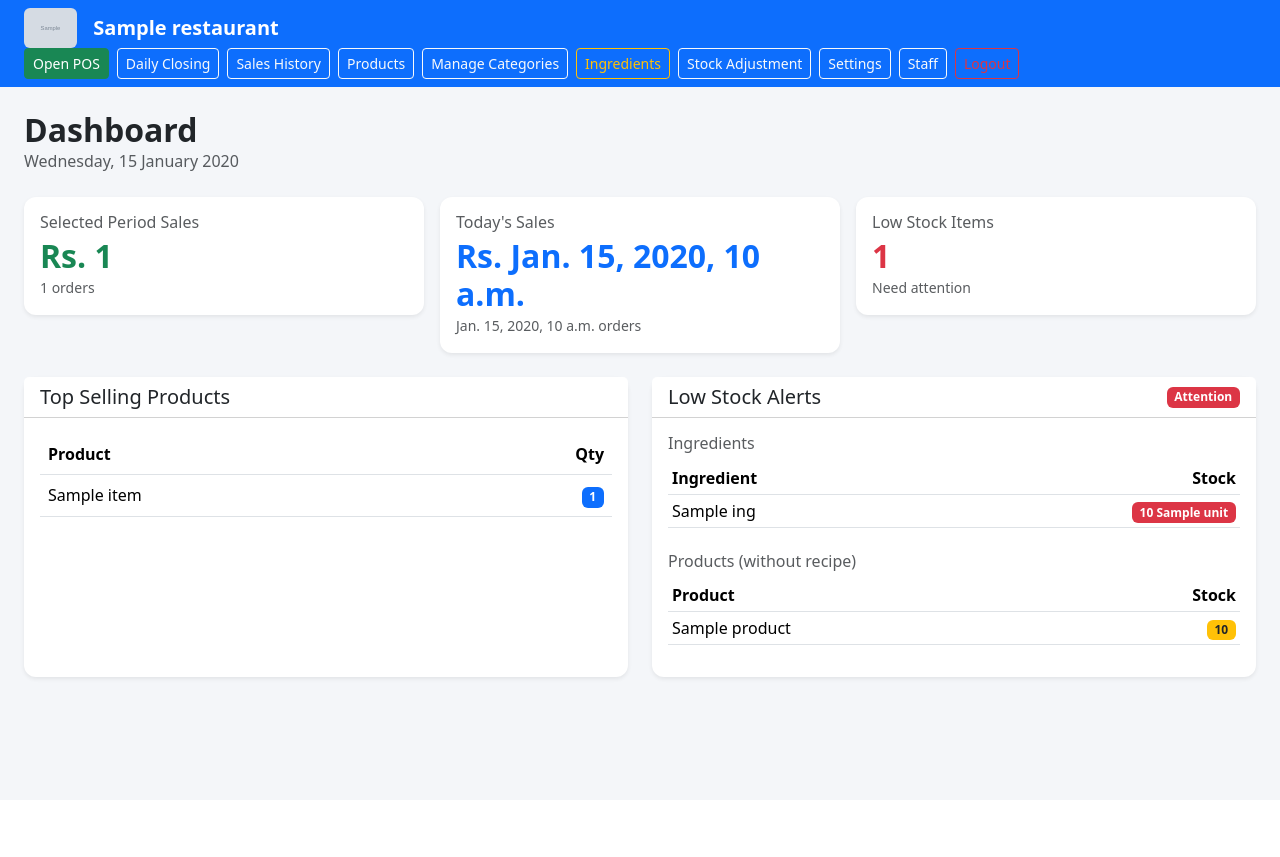
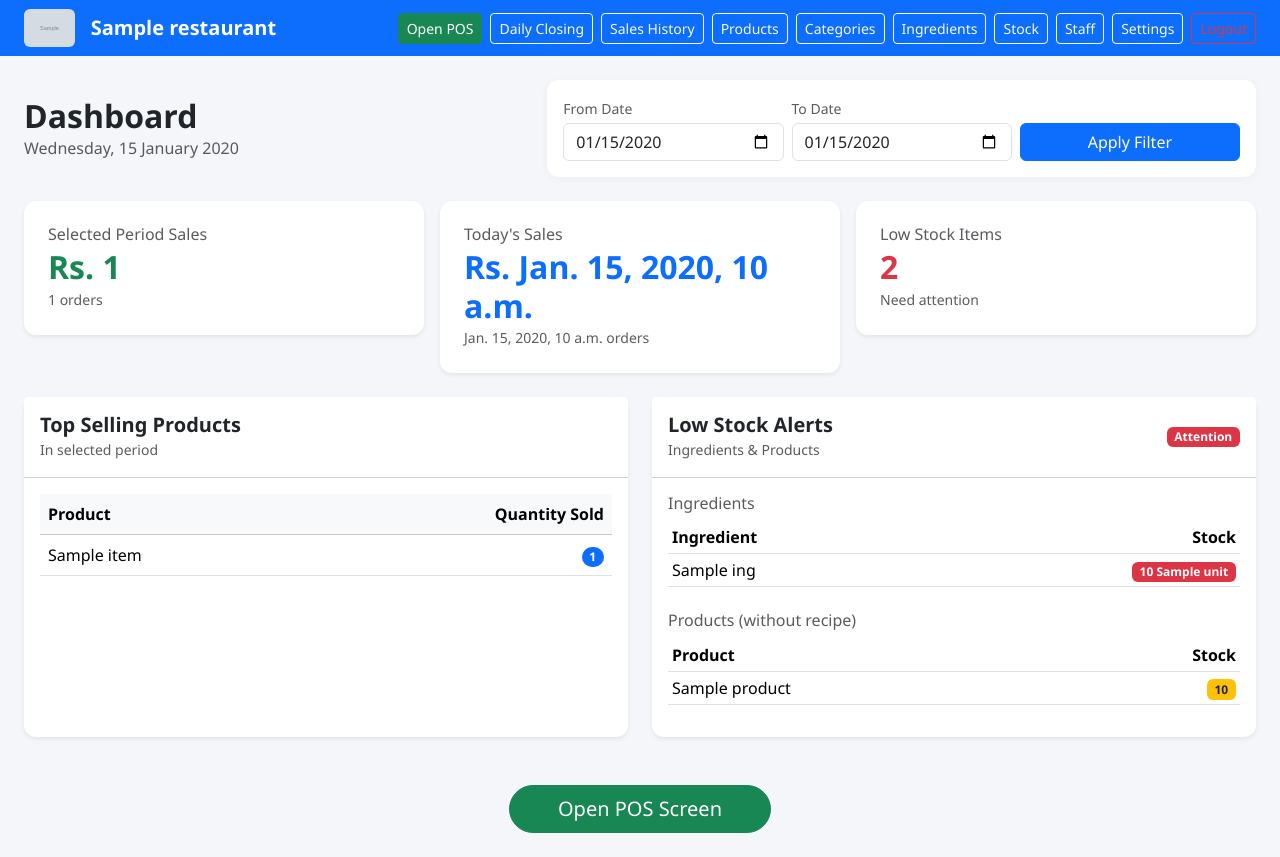
Before and after one commit to Naeemshakir0707/cafe-crispy-pos, a Django app: template pos/templates/pos/dashboard.html in a window 1280 px wide. Before the commit the page ends 682 px from the top, so only its background shows below. Run offline with Django 5.2, Linux system fonts and the light colour scheme; the template is opened without the code that fills it: most values are stand-ins (such as "Sample title", 1, 10 or a date in 2020); grey boxes marked "Sample" are stand-in pictures.

Commit message:
Complete updated dashboard with ingredients low stock

```diff
--- a/pos/templates/pos/dashboard.html
+++ b/pos/templates/pos/dashboard.html
@@ -10,56 +10,104 @@
             --primary: {{ restaurant.primary_color|default:'#0d6efd' }};
             --secondary: {{ restaurant.secondary_color|default:'#198754' }};
         }
-        body { background-color: #f4f6f9; }
-        .navbar { background-color: var(--primary) !important; }
-        .btn-primary { background-color: var(--primary); border-color: var(--primary); }
-        .btn-success { background-color: var(--secondary); border-color: var(--secondary); }
-        .text-primary { color: var(--primary) !important; }
-        .text-success { color: var(--secondary) !important; }
-        .card { border-radius: 12px; border: none; }
-        .stat-card:hover { transform: translateY(-3px); transition: 0.2s; }
+        body {
+            background-color: #f4f6f9;
+            font-family: 'Segoe UI', Tahoma, Geneva, Verdana, sans-serif;
+        }
+        .navbar {
+            background-color: var(--primary) !important;
+        }
+        .btn-primary {
+            background-color: var(--primary);
+            border-color: var(--primary);
+        }
+        .btn-success {
+            background-color: var(--secondary);
+            border-color: var(--secondary);
+        }
+        .text-primary {
+            color: var(--primary) !important;
+        }
+        .text-success {
+            color: var(--secondary) !important;
+        }
+        .card {
+            border-radius: 12px;
+            border: none;
+        }
+        .stat-card {
+            transition: all 0.25s ease;
+        }
+        .stat-card:hover {
+            transform: translateY(-4px);
+            box-shadow: 0 10px 20px rgba(0,0,0,0.08) !important;
+        }
+        .filter-box {
+            background: white;
+            border-radius: 12px;
+            padding: 16px;
+            box-shadow: 0 2px 10px rgba(0,0,0,0.04);
+        }
     </style>
 </head>
 <body>
 
+<!-- Navbar -->
 <nav class="navbar navbar-dark">
     <div class="container-fluid px-4">
         <div class="d-flex align-items-center gap-3">
             {% if restaurant.logo %}
-                <img src="{{ restaurant.logo.url }}" alt="Logo" height="40" style="border-radius: 6px;">
+                <img src="{{ restaurant.logo.url }}" alt="Logo" height="38" style="border-radius: 6px;">
             {% endif %}
             <span class="navbar-brand mb-0 fw-bold">{{ restaurant.name }}</span>
         </div>
-        <div class="d-flex gap-2">
+        <div class="d-flex gap-2 flex-wrap">
             <a href="/pos/" class="btn btn-success btn-sm">Open POS</a>
             <a href="/daily-closing/" class="btn btn-outline-light btn-sm">Daily Closing</a>
             <a href="/sales-history/" class="btn btn-outline-light btn-sm">Sales History</a>
             <a href="/manage/products/" class="btn btn-outline-light btn-sm">Products</a>
-            <a href="/manage/categories/" class="btn btn-outline-light btn-sm">Manage Categories</a>
-            <a href="/manage/ingredients/" class="btn btn-outline-warning btn-sm">Ingredients</a>
-            <a href="/stock-adjustment/" class="btn btn-outline-light btn-sm">Stock Adjustment</a>
+            <a href="/manage/categories/" class="btn btn-outline-light btn-sm">Categories</a>
+            <a href="/manage/ingredients/" class="btn btn-outline-light btn-sm">Ingredients</a>
+            <a href="/stock-adjustment/" class="btn btn-outline-light btn-sm">Stock</a>
+            <a href="/manage/staff/" class="btn btn-outline-light btn-sm">Staff</a>
             <a href="/settings/" class="btn btn-outline-light btn-sm">Settings</a>
-            <a href="/manage/staff/" class="btn btn-outline-light btn-sm">Staff</a>
             <a href="/logout/" class="btn btn-outline-danger btn-sm">Logout</a>
         </div>
     </div>
 </nav>
 
 <div class="container-fluid px-4 py-4">
-    <div class="d-flex justify-content-between align-items-center mb-4">
-        <div>
+
+    <!-- Header + Date Filter -->
+    <div class="row align-items-center mb-4">
+        <div class="col-md-5">
             <h2 class="mb-0 fw-bold">Dashboard</h2>
             <p class="text-muted mb-0">{{ today|date:"l, d F Y" }}</p>
         </div>
+        <div class="col-md-7">
+            <div class="filter-box">
+                <form method="GET" class="row g-2 align-items-end">
+                    <div class="col-md-4">
+                        <label class="form-label small text-muted mb-1">From Date</label>
+                        <input type="date" name="start_date" class="form-control" value="{{ start_date|date:'Y-m-d' }}">
+                    </div>
+                    <div class="col-md-4">
+                        <label class="form-label small text-muted mb-1">To Date</label>
+                        <input type="date" name="end_date" class="form-control" value="{{ end_date|date:'Y-m-d' }}">
+                    </div>
+                    <div class="col-md-4">
+                        <button type="submit" class="btn btn-primary w-100">Apply Filter</button>
+                    </div>
+                </form>
+            </div>
+        </div>
     </div>
 
-    <!-- Keep your existing stats cards and tables here (same as before) -->
-    <!-- For now the structure remains, colors will apply automatically -->
-
+    <!-- Stats Cards -->
     <div class="row g-3 mb-4">
         <div class="col-md-4">
             <div class="card stat-card shadow-sm">
-                <div class="card-body">
+                <div class="card-body p-4">
                     <h6 class="text-muted mb-1">Selected Period Sales</h6>
                     <h2 class="text-success fw-bold mb-0">Rs. {{ total_sales }}</h2>
                     <small class="text-muted">{{ total_orders }} orders</small>
@@ -68,7 +116,7 @@
         </div>
         <div class="col-md-4">
             <div class="card stat-card shadow-sm">
-                <div class="card-body">
+                <div class="card-body p-4">
                     <h6 class="text-muted mb-1">Today's Sales</h6>
                     <h2 class="text-primary fw-bold mb-0">Rs. {{ total_sales_today }}</h2>
                     <small class="text-muted">{{ total_orders_today }} orders</small>
@@ -77,47 +125,63 @@
         </div>
         <div class="col-md-4">
             <div class="card stat-card shadow-sm">
-                <div class="card-body">
+                <div class="card-body p-4">
                     <h6 class="text-muted mb-1">Low Stock Items</h6>
-                    <h2 class="text-danger fw-bold mb-0">{{ low_stock_products.count }}</h2>
+                    <h2 class="text-danger fw-bold mb-0">
+                        {{ low_stock_ingredients.count|add:low_stock_products.count }}
+                    </h2>
                     <small class="text-muted">Need attention</small>
                 </div>
             </div>
         </div>
     </div>
 
-    <!-- Top Products & Low Stock tables remain the same as previous version -->
+    <!-- Tables -->
     <div class="row g-4">
+        <!-- Top Selling Products -->
         <div class="col-lg-6">
             <div class="card shadow-sm h-100">
-                <div class="card-header bg-white">
-                    <h5 class="mb-0">Top Selling Products</h5>
+                <div class="card-header bg-white py-3">
+                    <h5 class="mb-0 fw-bold">Top Selling Products</h5>
+                    <small class="text-muted">In selected period</small>
                 </div>
                 <div class="card-body">
                     {% if top_products %}
-                        <table class="table table-hover">
-                            <thead><tr><th>Product</th><th class="text-end">Qty</th></tr></thead>
+                        <div class="table-responsive">
+                            <table class="table table-hover align-middle">
+                                <thead class="table-light">
+                                    <tr>
+                                        <th>Product</th>
+                                        <th class="text-end">Quantity Sold</th>
+                                    </tr>
+                                </thead>
                                 <tbody>
                                     {% for item in top_products %}
                                     <tr>
-                                    <td>{{ item.product__name }}</td>
-                                    <td class="text-end"><span class="badge bg-primary">{{ item.total_qty }}</span></td>
+                                        <td class="fw-medium">{{ item.product__name }}</td>
+                                        <td class="text-end">
+                                            <span class="badge bg-primary rounded-pill">{{ item.total_qty }}</span>
+                                        </td>
                                     </tr>
                                     {% endfor %}
                                 </tbody>
                             </table>
+                        </div>
                     {% else %}
-                        <p class="text-muted text-center">No data</p>
+                        <p class="text-muted text-center py-4 mb-0">No sales data in this period.</p>
                     {% endif %}
                 </div>
             </div>
         </div>
 
-        <!-- Low Stock Section -->
+        <!-- Low Stock Alerts -->
         <div class="col-lg-6">
             <div class="card shadow-sm h-100">
-        <div class="card-header bg-white d-flex justify-content-between align-items-center">
-            <h5 class="mb-0">Low Stock Alerts</h5>
+                <div class="card-header bg-white d-flex justify-content-between align-items-center py-3">
+                    <div>
+                        <h5 class="mb-0 fw-bold">Low Stock Alerts</h5>
+                        <small class="text-muted">Ingredients & Products</small>
+                    </div>
                     <span class="badge bg-danger">Attention</span>
                 </div>
                 <div class="card-body">
@@ -146,10 +210,10 @@
                             </tbody>
                         </table>
                     {% else %}
-                <p class="text-muted small">All ingredients have sufficient stock.</p>
+                        <p class="text-muted small mb-4">All ingredients have sufficient stock.</p>
                     {% endif %}
 
-            <!-- Low Stock Products (only non-recipe products) -->
+                    <!-- Low Stock Products (only without recipe) -->
                     <h6 class="text-muted mb-2">Products (without recipe)</h6>
                     {% if low_stock_products %}
                         <table class="table table-sm table-hover">
@@ -180,6 +244,13 @@
             </div>
         </div>
     </div>
+
+    <div class="text-center mt-5">
+        <a href="/pos/" class="btn btn-success btn-lg px-5 rounded-pill">
+            Open POS Screen
+        </a>
+    </div>
+
 </div>
 
 </body>
```
Lines whose indentation alone changed are shown as unchanged.
